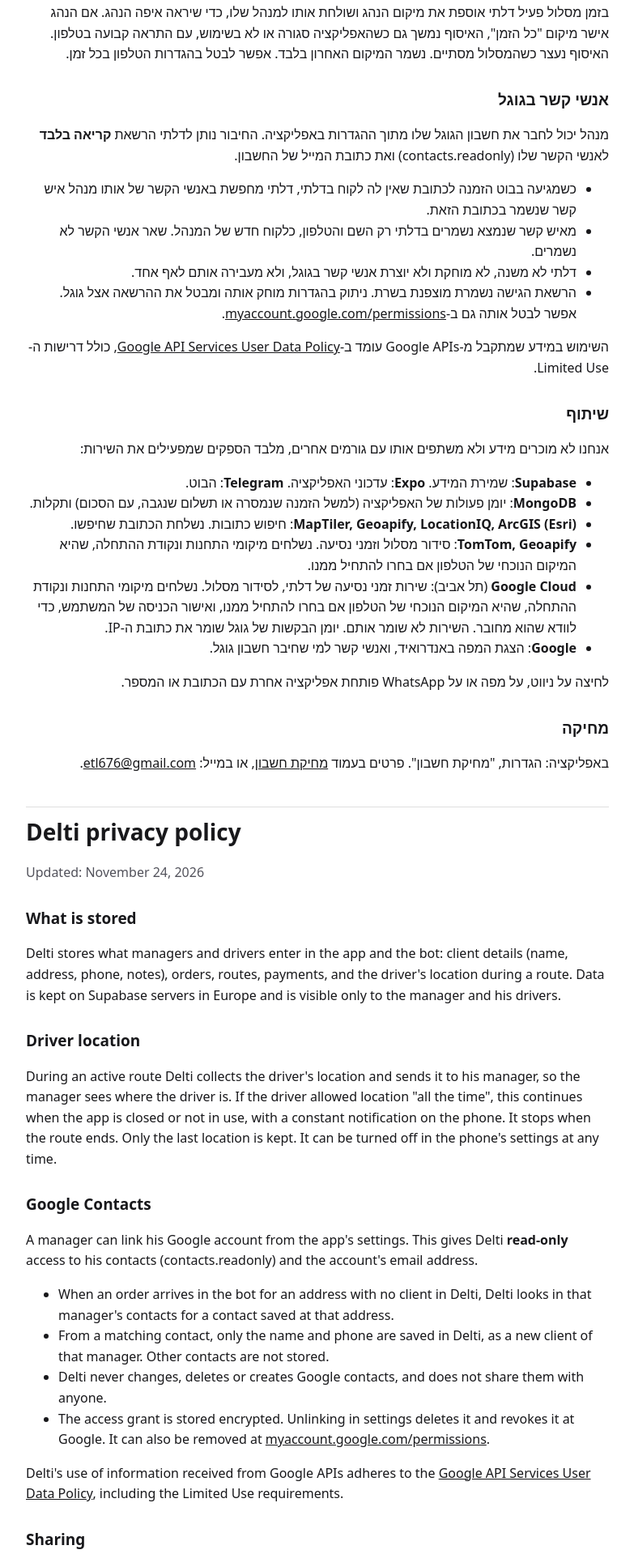
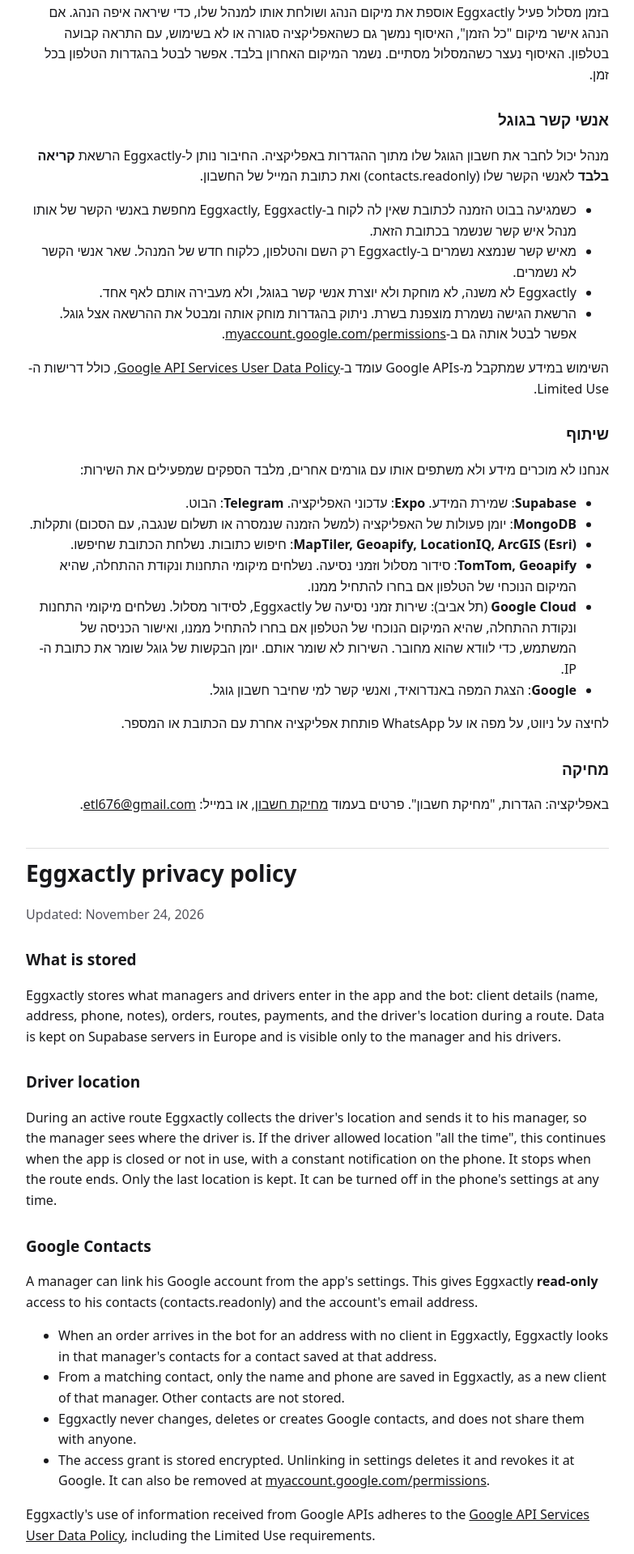
Before and after one commit to ItielOlenick/delti-site, a plain HTML site: page privacy.html in a window 1280 px wide. Shown: the part 341-2260 px from the top of the page at 81% size, without its empty margins (248-1031 px from the left). Drawn offline with Linux system fonts and the light colour scheme.

Commit message:
The app is called Eggxactly (DEL-274)
Co-Authored-By: Claude Fable 5.2 <noreply@anthropic.com>

```diff
--- a/privacy.html
+++ b/privacy.html
@@ -1,23 +1,23 @@
 <!doctype html>
 <html lang="he" dir="rtl">
 <head><meta charset="utf-8"><meta name="viewport" content="width=device-width, initial-scale=1">
-<title>Delti Privacy</title><link rel="stylesheet" href="style.css"></head>
+<title>Eggxactly Privacy</title><link rel="stylesheet" href="style.css"></head>
 <body><main>
-<h1>מדיניות פרטיות – דלתי</h1>
+<h1>מדיניות פרטיות – Eggxactly</h1>
 <p class="muted">עודכן: 24 בנובמבר 2026</p>
 
 <h2>מה נשמר</h2>
-<p>דלתי שומרת את מה שהמנהל והנהגים מזינים באפליקציה ובבוט: פרטי לקוחות (שם, כתובת, טלפון, הערות), הזמנות, מסלולים, תשלומים, ומיקום הנהג בזמן מסלול. המידע נשמר בשרתי Supabase באירופה, ורק המנהל והנהגים שלו רואים אותו.</p>
+<p>Eggxactly שומרת את מה שהמנהל והנהגים מזינים באפליקציה ובבוט: פרטי לקוחות (שם, כתובת, טלפון, הערות), הזמנות, מסלולים, תשלומים, ומיקום הנהג בזמן מסלול. המידע נשמר בשרתי Supabase באירופה, ורק המנהל והנהגים שלו רואים אותו.</p>
 
 <h2>מיקום הנהג</h2>
-<p>בזמן מסלול פעיל דלתי אוספת את מיקום הנהג ושולחת אותו למנהל שלו, כדי שיראה איפה הנהג. אם הנהג אישר מיקום "כל הזמן", האיסוף נמשך גם כשהאפליקציה סגורה או לא בשימוש, עם התראה קבועה בטלפון. האיסוף נעצר כשהמסלול מסתיים. נשמר המיקום האחרון בלבד. אפשר לבטל בהגדרות הטלפון בכל זמן.</p>
+<p>בזמן מסלול פעיל Eggxactly אוספת את מיקום הנהג ושולחת אותו למנהל שלו, כדי שיראה איפה הנהג. אם הנהג אישר מיקום "כל הזמן", האיסוף נמשך גם כשהאפליקציה סגורה או לא בשימוש, עם התראה קבועה בטלפון. האיסוף נעצר כשהמסלול מסתיים. נשמר המיקום האחרון בלבד. אפשר לבטל בהגדרות הטלפון בכל זמן.</p>
 
 <h2>אנשי קשר בגוגל</h2>
-<p>מנהל יכול לחבר את חשבון הגוגל שלו מתוך ההגדרות באפליקציה. החיבור נותן לדלתי הרשאת <b>קריאה בלבד</b> לאנשי הקשר שלו (contacts.readonly) ואת כתובת המייל של החשבון.</p>
+<p>מנהל יכול לחבר את חשבון הגוגל שלו מתוך ההגדרות באפליקציה. החיבור נותן ל-Eggxactly הרשאת <b>קריאה בלבד</b> לאנשי הקשר שלו (contacts.readonly) ואת כתובת המייל של החשבון.</p>
 <ul>
-<li>כשמגיעה בבוט הזמנה לכתובת שאין לה לקוח בדלתי, דלתי מחפשת באנשי הקשר של אותו מנהל איש קשר שנשמר בכתובת הזאת.</li>
-<li>מאיש קשר שנמצא נשמרים בדלתי רק השם והטלפון, כלקוח חדש של המנהל. שאר אנשי הקשר לא נשמרים.</li>
-<li>דלתי לא משנה, לא מוחקת ולא יוצרת אנשי קשר בגוגל, ולא מעבירה אותם לאף אחד.</li>
+<li>כשמגיעה בבוט הזמנה לכתובת שאין לה לקוח ב-Eggxactly, Eggxactly מחפשת באנשי הקשר של אותו מנהל איש קשר שנשמר בכתובת הזאת.</li>
+<li>מאיש קשר שנמצא נשמרים ב-Eggxactly רק השם והטלפון, כלקוח חדש של המנהל. שאר אנשי הקשר לא נשמרים.</li>
+<li>Eggxactly לא משנה, לא מוחקת ולא יוצרת אנשי קשר בגוגל, ולא מעבירה אותם לאף אחד.</li>
 <li>הרשאת הגישה נשמרת מוצפנת בשרת. ניתוק בהגדרות מוחק אותה ומבטל את ההרשאה אצל גוגל. אפשר לבטל אותה גם ב-<a href="https://myaccount.google.com/permissions">myaccount.google.com/permissions</a>.</li>
 </ul>
 <p>השימוש במידע שמתקבל מ-Google APIs עומד ב-<a href="https://developers.google.com/terms/api-services-user-data-policy">Google API Services User Data Policy</a>, כולל דרישות ה-Limited Use.</p>
@@ -29,7 +29,7 @@
 <li><b>MongoDB</b>: יומן פעולות של האפליקציה (למשל הזמנה שנמסרה או תשלום שנגבה, עם הסכום) ותקלות.</li>
 <li><b>MapTiler, Geoapify, LocationIQ, ArcGIS (Esri)</b>: חיפוש כתובות. נשלחת הכתובת שחיפשו.</li>
 <li><b>TomTom, Geoapify</b>: סידור מסלול וזמני נסיעה. נשלחים מיקומי התחנות ונקודת ההתחלה, שהיא המיקום הנוכחי של הטלפון אם בחרו להתחיל ממנו.</li>
-<li><b>Google Cloud</b> (תל אביב): שירות זמני נסיעה של דלתי, לסידור מסלול. נשלחים מיקומי התחנות ונקודת ההתחלה, שהיא המיקום הנוכחי של הטלפון אם בחרו להתחיל ממנו, ואישור הכניסה של המשתמש, כדי לוודא שהוא מחובר. השירות לא שומר אותם. יומן הבקשות של גוגל שומר את כתובת ה-IP.</li>
+<li><b>Google Cloud</b> (תל אביב): שירות זמני נסיעה של Eggxactly, לסידור מסלול. נשלחים מיקומי התחנות ונקודת ההתחלה, שהיא המיקום הנוכחי של הטלפון אם בחרו להתחיל ממנו, ואישור הכניסה של המשתמש, כדי לוודא שהוא מחובר. השירות לא שומר אותם. יומן הבקשות של גוגל שומר את כתובת ה-IP.</li>
 <li><b>Google</b>: הצגת המפה באנדרואיד, ואנשי קשר למי שחיבר חשבון גוגל.</li>
 </ul>
 <p>לחיצה על ניווט, על מפה או על WhatsApp פותחת אפליקציה אחרת עם הכתובת או המספר.</p>
@@ -38,21 +38,21 @@
 <p>באפליקציה: הגדרות, "מחיקת חשבון". פרטים בעמוד <a href="delete-account.html">מחיקת חשבון</a>, או במייל: <a href="mailto:etl676@gmail.com">etl676@gmail.com</a>.</p>
 
 <section lang="en" id="en">
-<h1>Delti privacy policy</h1>
+<h1>Eggxactly privacy policy</h1>
 <p class="muted">Updated: November 24, 2026</p>
 <h2>What is stored</h2>
-<p>Delti stores what managers and drivers enter in the app and the bot: client details (name, address, phone, notes), orders, routes, payments, and the driver's location during a route. Data is kept on Supabase servers in Europe and is visible only to the manager and his drivers.</p>
+<p>Eggxactly stores what managers and drivers enter in the app and the bot: client details (name, address, phone, notes), orders, routes, payments, and the driver's location during a route. Data is kept on Supabase servers in Europe and is visible only to the manager and his drivers.</p>
 <h2>Driver location</h2>
-<p>During an active route Delti collects the driver's location and sends it to his manager, so the manager sees where the driver is. If the driver allowed location "all the time", this continues when the app is closed or not in use, with a constant notification on the phone. It stops when the route ends. Only the last location is kept. It can be turned off in the phone's settings at any time.</p>
+<p>During an active route Eggxactly collects the driver's location and sends it to his manager, so the manager sees where the driver is. If the driver allowed location "all the time", this continues when the app is closed or not in use, with a constant notification on the phone. It stops when the route ends. Only the last location is kept. It can be turned off in the phone's settings at any time.</p>
 <h2>Google Contacts</h2>
-<p>A manager can link his Google account from the app's settings. This gives Delti <b>read-only</b> access to his contacts (contacts.readonly) and the account's email address.</p>
+<p>A manager can link his Google account from the app's settings. This gives Eggxactly <b>read-only</b> access to his contacts (contacts.readonly) and the account's email address.</p>
 <ul>
-<li>When an order arrives in the bot for an address with no client in Delti, Delti looks in that manager's contacts for a contact saved at that address.</li>
-<li>From a matching contact, only the name and phone are saved in Delti, as a new client of that manager. Other contacts are not stored.</li>
-<li>Delti never changes, deletes or creates Google contacts, and does not share them with anyone.</li>
+<li>When an order arrives in the bot for an address with no client in Eggxactly, Eggxactly looks in that manager's contacts for a contact saved at that address.</li>
+<li>From a matching contact, only the name and phone are saved in Eggxactly, as a new client of that manager. Other contacts are not stored.</li>
+<li>Eggxactly never changes, deletes or creates Google contacts, and does not share them with anyone.</li>
 <li>The access grant is stored encrypted. Unlinking in settings deletes it and revokes it at Google. It can also be removed at <a href="https://myaccount.google.com/permissions">myaccount.google.com/permissions</a>.</li>
 </ul>
-<p>Delti's use of information received from Google APIs adheres to the <a href="https://developers.google.com/terms/api-services-user-data-policy">Google API Services User Data Policy</a>, including the Limited Use requirements.</p>
+<p>Eggxactly's use of information received from Google APIs adheres to the <a href="https://developers.google.com/terms/api-services-user-data-policy">Google API Services User Data Policy</a>, including the Limited Use requirements.</p>
 <h2>Sharing</h2>
 <p>We do not sell or share data, except with the providers that run the service:</p>
 <ul>
@@ -60,7 +60,7 @@
 <li><b>MongoDB</b>: a log of actions in the app (for example an order delivered, or a payment collected with its amount) and of errors.</li>
 <li><b>MapTiler, Geoapify, LocationIQ, ArcGIS (Esri)</b>: address lookup. The searched address is sent.</li>
 <li><b>TomTom, Geoapify</b>: route order and travel times. The locations of the stops and the starting point are sent; the starting point is the phone's current location if that was chosen.</li>
-<li><b>Google Cloud</b> (Tel Aviv): Delti's own travel time service, for route order. The locations of the stops and the starting point are sent (the starting point is the phone's current location if that was chosen), with the user's sign-in token, to check that he is signed in. The service does not store them. Google's request log keeps the IP address.</li>
+<li><b>Google Cloud</b> (Tel Aviv): Eggxactly's own travel time service, for route order. The locations of the stops and the starting point are sent (the starting point is the phone's current location if that was chosen), with the user's sign-in token, to check that he is signed in. The service does not store them. Google's request log keeps the IP address.</li>
 <li><b>Google</b>: shows the map on Android, and contacts for whoever linked a Google account.</li>
 </ul>
 <p>Tapping navigation, a map or WhatsApp opens another app with the address or number.</p>
```
Also changed, not shown: delete-account.html (+5 -5 lines), index.html (+3 -3 lines).
